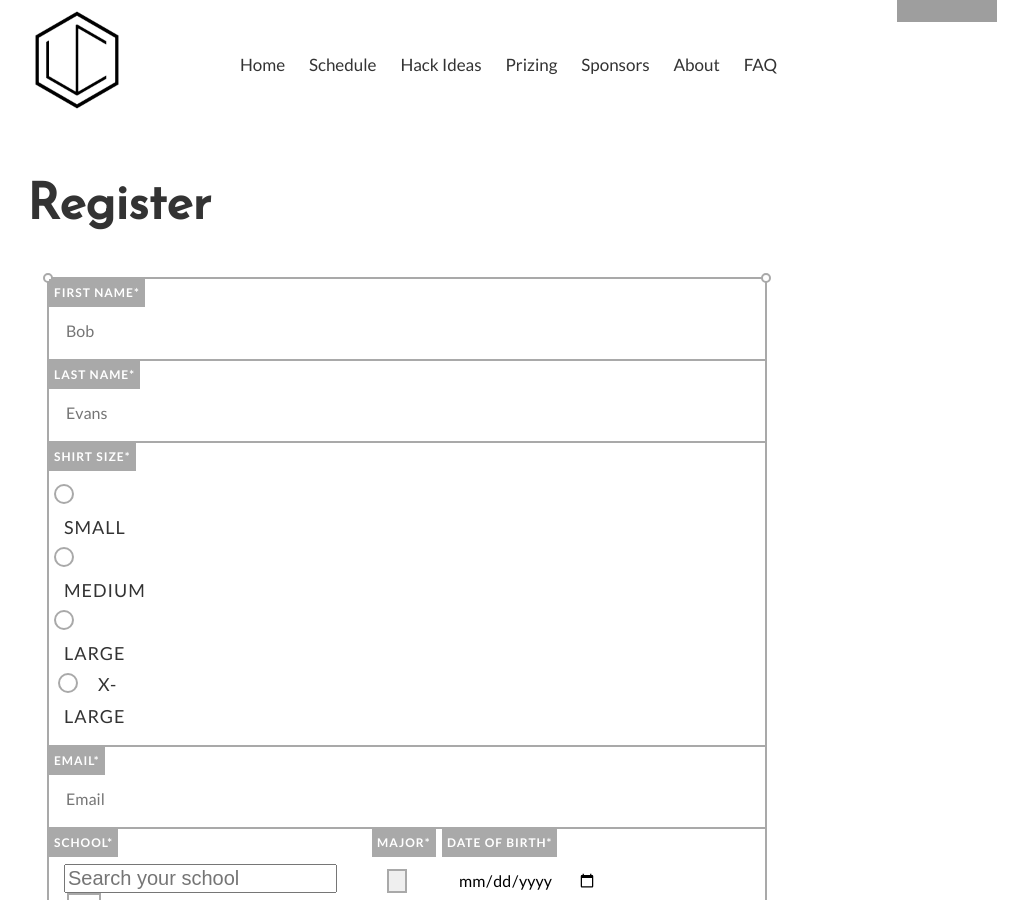
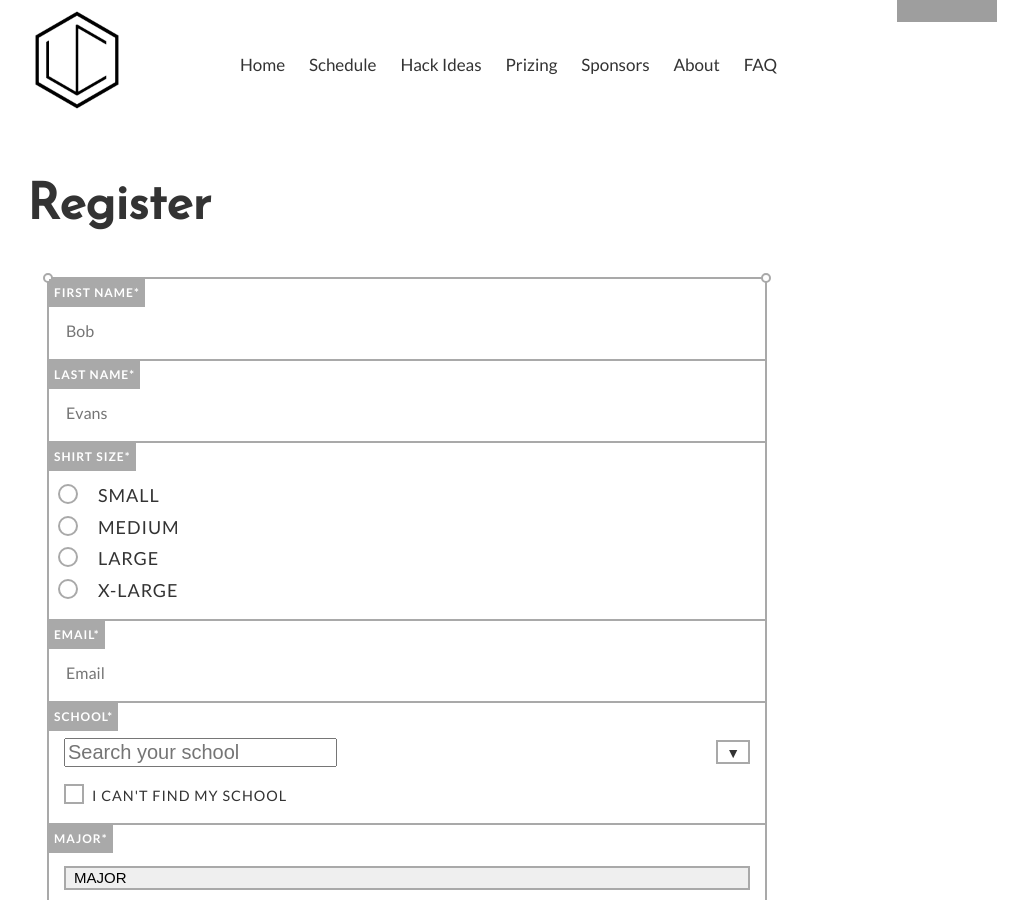
Before and after one commit to RevolutionUC/revolutionuc-frontend, a Jekyll site: the page built from register.html, in a window 1280 px wide and 900 px high. Shown: the whole window, without its empty margins (233-1261 px from the left). Built offline with Jekyll 4.4.1, drawn with Linux system fonts in a browser that asks for light colours; comment, search, counter and statistics services are not loaded; grey boxes are pictures that could not be loaded.

Commit message:
Update register page to be organizationally consistent

```diff
--- a/register.html
+++ b/register.html
@@ -11,26 +11,21 @@ description: Registration for RevolutionUC — Hackathon at the University of Ci
           <div class="circle bottom left"></div>
           <div class="circle bottom right"></div>
 
-          <div class="row">
-            <div class="columns-12 form-block b-bottom">
+          <div class=" form-block b-bottom">
             <label class="tag" for="firstName">First Name*</label>
             <div class="form-block__input">
               <input name="firstName" id="firstName" type="text" placeholder="Bob">
             </div>
           </div>
-          </div>
 
-          <div class="row">
-            <div class="columns-12 form-block b-bottom">
+          <div class="form-block b-bottom">
             <label class="tag" for="lastName">Last Name*</label>
             <div class="form-block__input">
               <input name="lastName" id="lastName" type="text" placeholder="Evans">
             </div>
           </div>
-          </div>
 
-          <div class="row b-bottom">
-            <div class="form-block" id="shirtSize">
+          <div class="form-block b-bottom" id="shirtSize">
             <label class="tag" for="shirtSize">Shirt Size*</label>
             <div class="form-block__input">
               <div>
@@ -54,7 +49,6 @@ description: Registration for RevolutionUC — Hackathon at the University of Ci
               </div>
             </div>
           </div>
-          </div>
 
           <div class="form-block b-bottom">
             <label class="tag" for="email">Email*</label>
@@ -63,8 +57,7 @@ description: Registration for RevolutionUC — Hackathon at the University of Ci
             </div>
           </div>
 
-          <div class="row b-bottom">
-            <div class="form-block columns-4-table b-bottom">
+          <div class="form-block b-bottom">
             <label class="tag" for="school">School*</label>
 
             <div class="form-block__input">
@@ -83,14 +76,7 @@ description: Registration for RevolutionUC — Hackathon at the University of Ci
             </div>
           </div>
 
-            <!-- <div class="form-block columns-4-table b-bottom">
-              <label class="tag" for="major">Major*</label>
-              <div class="form-block__input">
-                <input name="major" id="major" type="text" placeholder="Computer Science">
-              </div>
-            </div> -->
-
-            <div class="form-block columns-4-table b-bottom">
+          <div class="form-block b-bottom">
             <label class="tag" for="major">Major*</label>
             <div class="form-block__input">
               <select name="major" id="major">
@@ -106,26 +92,21 @@ description: Registration for RevolutionUC — Hackathon at the University of Ci
             </div>
           </div>
 
-            <div class="form-block columns-4-table">
+          <div class="form-block b-bottom">
             <label class="tag" for="dob">Date of birth*</label>
             <div class="form-block__input">
               <input type="date" placeholder="mm/dd/yyyy" name="dob" id="dob">
             </div>
           </div>
-          </div>
 
-          <div class="row">
-            <div class="columns-12 form-block b-bottom">
+          <div class="form-block b-bottom">
             <label class="tag" for="phoneNumber">Phone Number*</label>
             <div class="form-block__input">
               <input name="phoneNumber" id="phoneNumber" type="text" placeholder="513-867-5309">
             </div>
           </div>
-          </div>
 
-<!-- New Allergy Section -->
-          <div class="row">
-            <div class="columns-12 form-block b-bottom">
+          <div class="form-block b-bottom">
             <label class="tag" for="dietaryRestrictions">Dietary Restrictions</label>
             <div class="form-block__input">
               <div>
@@ -149,29 +130,22 @@ description: Registration for RevolutionUC — Hackathon at the University of Ci
               </div>
             </div>
           </div>
-          </div>
-<!-- New Allergy Section -->
 
-          <div class="row b-bottom">
-            <div class="form-block columns-6-table">
+          <div class="form-block b-bottom">
             <label class="tag">Other dietary restrictions</label>
             <div class="form-block__input">
               <textarea name="otherDietaryRestrictions" cols="30" rows="5" placeholder="List other dietary restrictions here"></textarea>
             </div>
           </div>
-          </div>
 
-          <div class="row">
-            <div class="form-block columns-12 b-bottom">
+          <div class="form-block b-bottom">
             <label class="tag">GitHub</label>
             <div class="form-block__input">
               <input name="githubUsername" type="text" placeholder="GitHub username">
             </div>
           </div>
-          </div>
 
-          <div class="row b-bottom">
-            <div class="form-block columns-4-table b-bottom">
+          <div class="form-block b-bottom">
             <label class="tag" for="education">Education*</label>
             <div class="form-block__input">
               <select name="education" id="education">
@@ -183,22 +157,7 @@ description: Registration for RevolutionUC — Hackathon at the University of Ci
             </div>
           </div>
 
-            <!-- <div class="form-block columns-4-table b-bottom">
-              <label class="tag" for="graduation">Expected Graduation Year*</label>
-              <div class="form-block__input">
-                <select name="graduation" id="graduation">
-                  <option value="" disabled selected>Expected Graduation Year</option>
-                  <option value="2019">2019</option>
-                  <option value="2020">2020</option>
-                  <option value="2021">2021</option>
-                  <option value="2022">2022</option>
-                  <option value="2023">2023</option>
-                  <option value="2024">2024</option>
-                </select>
-              </div>
-            </div> -->
-
-            <div class="form-block columns-4-table b-bottom">
+          <div class="form-block b-bottom">
             <label for="gender" class="tag">Gender*</label>
             <div class="form-block__input">
               <select name="gender" id="gender">
@@ -208,26 +167,18 @@ description: Registration for RevolutionUC — Hackathon at the University of Ci
                 <option value="NonBinary">Non-binary / Third Gender</option>
                 <option value="Other">Other</option>
                 <option value="PreferNot">Prefer not to say</option>
-                  <!-- <option value="transgender">Transgender</option>
-                  <option value="intersex">Intersex</option>
-                  <option value="gender-non-conforming">Gender Non-Conforming</option>
-                  <option value="other">Other</option>
-                  <option value="prefer-not-to-say">Prefer not to respond</option> -->
               </select>
-
             </div>
           </div>
 
-            <div class="form-block columns-4-table">
+          <div class="form-block b-bottom">
             <label class="tag" for="resume">Resume</label>
             <div class="form-block__input">
               <input name="resume" id="resume" type="file">
             </div>
           </div>
-          </div>
 
-          <div class="row b-bottom">
-            <div class="form-block columns-12">
+          <div class="form-block b-bottom">
             <label class="tag" for="ethnicity">Race/Ethnicity*</label>
             <div class="form-block__input">
               <select name="ethnicity" id="ethnicity">
@@ -242,17 +193,8 @@ description: Registration for RevolutionUC — Hackathon at the University of Ci
               </select>
             </div>
           </div>
-          </div>
 
-          <div class="row b-bottom">
-            <!-- <div class="form-block columns-6-table b-bottom">
-              <label class="tag" for="hackathons">How many hackathons have you attended?</label>
-              <div class="form-block__input">
-                <input name="hackathons" id="hackathons" type="text" placeholder="So many...">
-              </div>
-            </div> -->
-
-            <div class="form-block columns-4-table b-bottom">
+          <div class="form-block b-bottom">
             <label class="tag" for="hackathons">How many hackathons have you attended?</label>
             <div class="form-block__input">
               <select name="hackathons" id="hackathons">
@@ -281,16 +223,14 @@ description: Registration for RevolutionUC — Hackathon at the University of Ci
             </div>
           </div>
 
-            <div class="form-block columns-6-table">
+          <div class="form-block b-bottom">
             <label class="tag" for="howYouHeard">How did you hear about RevUC?</label>
             <div class="form-block__input">
               <input name="howYouHeard" id="howYouHeard" type="text" placeholder="Twitter!">
             </div>
           </div>
-          </div>
 
-          <div class="row b-bottom">
-            <div class="form-block columns-6-table b-bottom">
+          <div class="form-block b-bottom">
             <div class="form-block__input">
               <input name="dataSharing" type="checkbox" class="button" id="dataSharing">
               <label for="dataSharing">MLH Data Sharing<sup><a data-turbolinks="false" href="#agree-1">1</a></sup></label>
@@ -298,24 +238,22 @@ description: Registration for RevolutionUC — Hackathon at the University of Ci
             <label class="tag">I agree*</label>
           </div>
 
-            <div class="form-block columns-6-table">
+          <div class="form-block b-bottom">
             <div class="form-block__input">
               <input name="codeOfConduct" type="checkbox" class="button" id="codeOfConduct">
               <label for="codeOfConduct">MLH Code of Conduct<sup><a data-turbolinks="false" href="#agree-2">2</a></sup></label>
             </div>
             <label class="tag">I agree*</label>
           </div>
-          </div>
 
-          <div class="row">
           <div class="form-block">
               <!-- <h4 style="margin-top: -10px">We have hit our projected capacity for RevolutionUC.
                   As we confirm attendance, spots may open up, which we will give to waitlisted
                   participants in order of registration.</h4> -->
             <button name="registrationSubmit" type="submit" disabled class="btn btn--register">Register</button>
           </div>
-          </div>
         </form>
+
         <section>
           <p>
             <small><sup id="agree-1">1</sup> I agree to the terms of both the <a href="https://github.com/MLH/mlh-policies/tree/master/prize-terms-and-conditions" target="_blank">MLH Contest Terms and Conditions</a> and the <a href="https://mlh.io/privacy" target="_blank">MLH Privacy Policy</a>. Please note that you may receive pre and post-event informational e-mails and occasional messages about hackathons from MLH as per the MLH Privacy Policy.</small>
```
Lines whose indentation alone changed are shown as unchanged.
